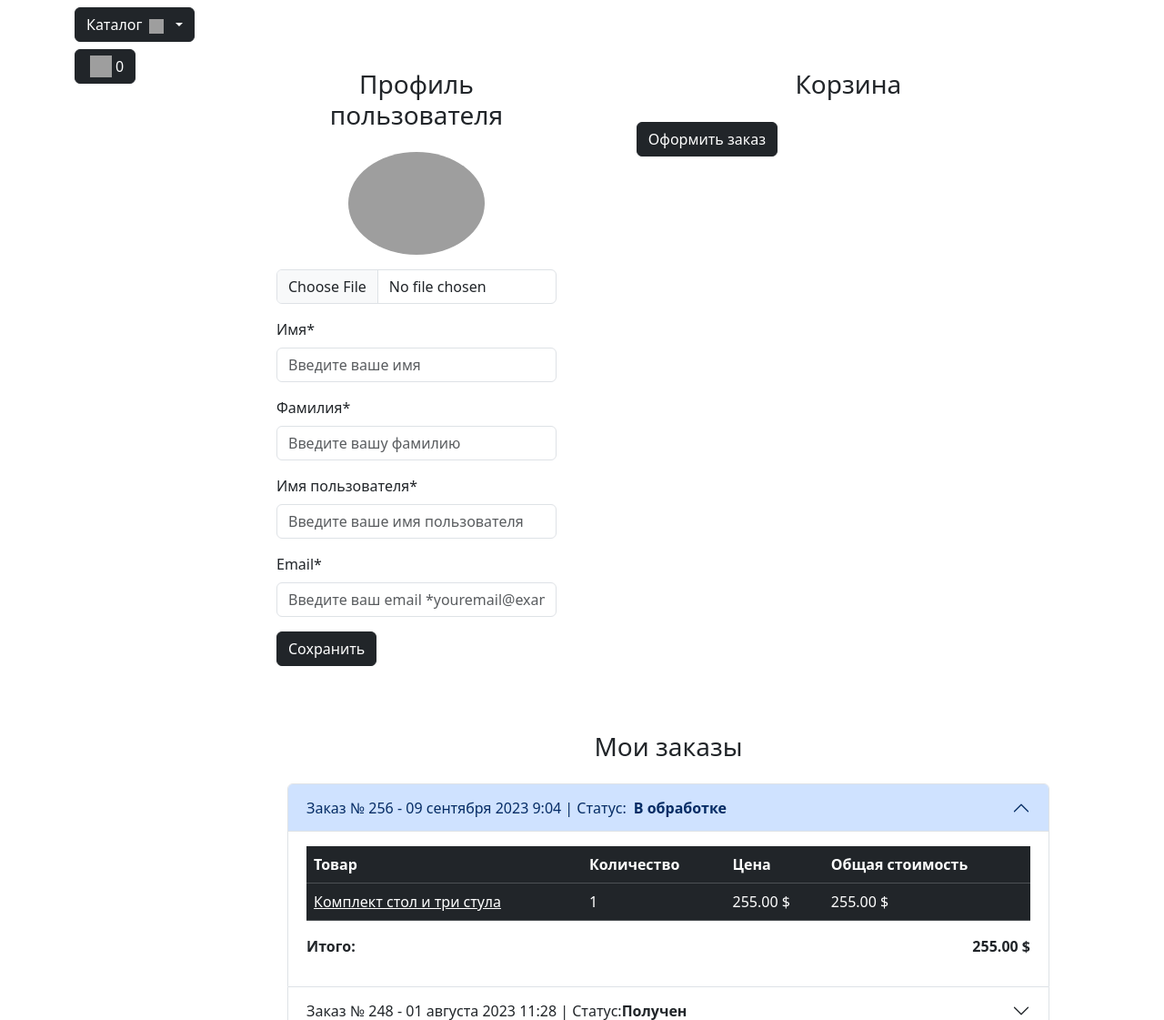
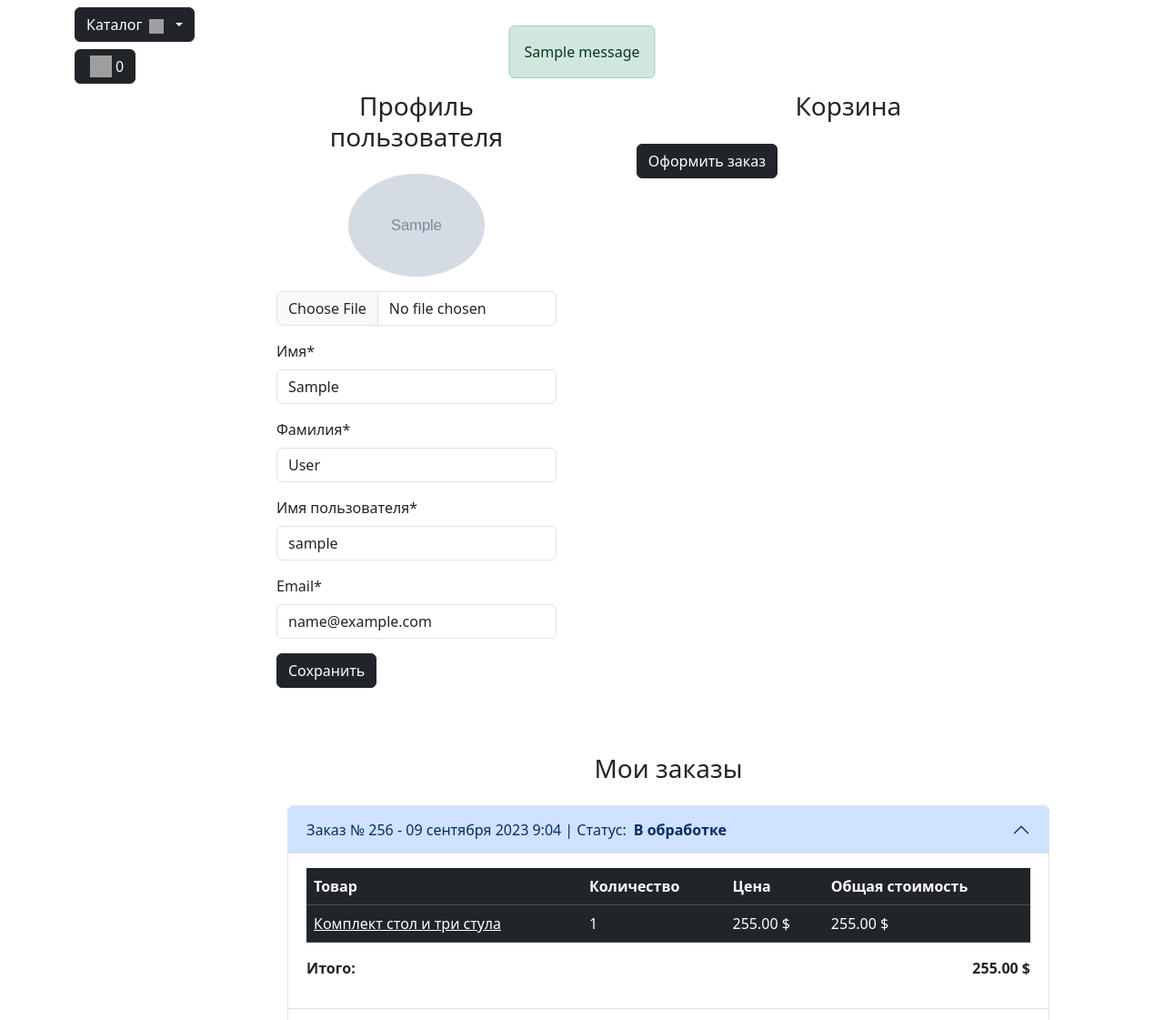
Before and after one commit to ff0xxx/ClosingSite, a Django app: page /user/profile/ in a window 1280 px wide. Shown: the part 56-1177 px from the top of the page at 91% size. Run offline with Django 5.2, Linux system fonts and the light colour scheme; a user stored in the database is signed in; tables that the repository leaves empty hold one stand-in row (values such as "Sample post"); grey boxes marked "Sample" are stand-in pictures; one stand-in notice (Sample message) is shown; parts of the project's set-up code (start-up, migrations or seed data) failed here and were passed over; some libraries are stand-ins or nearby versions; grey boxes are pictures that could not be loaded.

Commit message:
profile form, controller & notifications are ready

```diff
--- a/closingsite/templates/include/notifications.html
+++ b/closingsite/templates/include/notifications.html
@@ -12,3 +12,28 @@
         </div>
     </div>
 {% endif %}
+
+<!-- Для оповещений -->
+<div class="container mt-4">
+    <div class="row justify-content-center">
+        <div class="col-md-6">
+            {% if messages %}
+                {% for message in messages %}
+                    {% if message.tags == 'success' %}
+                    <div id="notification" class="position-fixed start-50 translate-middle-x z-3 alert alert-success fade show custom-shadow" role="alert">
+                        {{ message }}
+                    </div>
+                    {% endif %}
+                    {% if message.tags == 'warning' %}
+                    <div id="notification" class="position-fixed start-50 translate-middle-x z-3 alert alert-danger fade show custom-shadow" role="alert">
+                        {{ message }}
+                    </div>
+                    {% endif %}
+                {% endfor %}
+            {% else %}
+            <div id="jq-notification" class="position-fixed start-50 translate-middle-x z-3 alert alert-success fade show custom-shadow" style="display: none;" role="alert">
+            </div>
+            {% endif %}
+        </div>
+    </div>
+</div>
--- a/closingsite/users/forms.py
+++ b/closingsite/users/forms.py
@@ -1,4 +1,4 @@
-from django.contrib.auth.forms import AuthenticationForm, UserCreationForm
+from django.contrib.auth.forms import AuthenticationForm, UserCreationForm, UserChangeForm
 from django import forms
 
 from users.models import User
@@ -29,3 +29,20 @@
     email = forms.CharField()
     password1 = forms.CharField()
     password2 = forms.CharField()
+
+
+class ProfileForm(UserChangeForm):
+    class Meta:
+        model = User
+        fields = (
+            "image",
+            "first_name",
+            "last_name",
+            "username",
+            "email",)
+
+    image = forms.ImageField(required=False)
+    first_name = forms.CharField()
+    last_name = forms.CharField()
+    username = forms.CharField()
+    email = forms.CharField()
--- a/closingsite/users/templates/users/profile.html
+++ b/closingsite/users/templates/users/profile.html
@@ -9,35 +9,69 @@
             <div class="col-md-5">
                 <div class=" bg-white p-4 mb-4 mx-2 rounded custom-shadow">
                     <h3 class="text-center mb-4">Профиль пользователя</h3>
-                    <form>
+                    <form action="{% url "users:profile" %}" method="post" enctype="multipart/form-data">
+                        {% csrf_token %}
                         <div class="row">
                             <div class="col-md-12 mb-3 text-center">
-                                <img src="{% static 'deps/images/baseavatar.jpg' %}"
-                                    alt="Аватар пользователя" class="img-fluid rounded-circle"
-                                    style="max-width: 150px;">
-                                <input type="file" class="form-control mt-3" id="avatar"
+                                {% if user.image %}
+                                    <img src="{{ user.image.url }}"
+                                        alt="Аватар пользователя" class="img-fluid rounded-circle"
+                                        style="max-width: 150px;">
+                                {% else %}
+                                    <img src="{% static "deps/images/baseavatar.jpg" %}"
+                                        alt="Аватар пользователя" class="img-fluid rounded-circle"
+                                        style="max-width: 150px;">
+                                {% endif %}
+                                <input type="file" class="form-control mt-3" id="id_image"
+                                    name='image'
                                     accept="image/*">
+                                    {% if form.image.errors %}
+                                    <div class="alert alert-danger alert-dismissible fade show">{{form.image.errors}}</div>
+                                    {% endif %}
                             </div>
                             <div class="col-md-12 mb-3">
-                                <label for="firstName" class="form-label">Имя*</label>
-                                <input type="text" class="form-control" id="firstName"
-                                    placeholder="Введите ваше имя" value="" required>
+                                <label for="id_first_name" class="form-label">Имя*</label>
+                                <input type="text" class="form-control" id="id_first_name"
+                                    name="first_name"
+                                    placeholder="Введите ваше имя"
+                                    value="{{ form.first_name.value }}"
+                                    required>
+                                    {% if form.first_name.errors %}
+                                    <div class="alert alert-danger alert-dismissible fade show">{{form.first_name.errors}}</div>
+                                    {% endif %}
                             </div>
                             <div class="col-md-12 mb-3">
-                                <label for="lastName" class="form-label">Фамилия*</label>
-                                <input type="text" class="form-control" id="lastName"
-                                    placeholder="Введите вашу фамилию" value="" required>
+                                <label for="id_last_name" class="form-label">Фамилия*</label>
+                                <input type="text" class="form-control" id="id_last_name"
+                                    name="last_name"
+                                    placeholder="Введите вашу фамилию"
+                                    value="{{ form.last_name.value }}"
+                                    required>
+                                    {% if form.last_name.errors %}
+                                    <div class="alert alert-danger alert-dismissible fade show">{{form.last_name.errors}}</div>
+                                    {% endif %}
                             </div>
                             <div class="col-md-12 mb-3">
-                                <label for="username" class="form-label">Имя пользователя*</label>
-                                <input type="text" class="form-control" id="username"
-                                    placeholder="Введите ваше имя пользователя" value="" required>
+                                <label for="id_username" class="form-label">Имя пользователя*</label>
+                                <input type="text" class="form-control" id="id_username"
+                                    name="username"
+                                    placeholder="Введите ваше имя пользователя"
+                                    value="{{ form.username.value }}"
+                                    required>
+                                    {% if form.username.errors %}
+                                    <div class="alert alert-danger alert-dismissible fade show">{{form.username.errors}}</div>
+                                    {% endif %}
                             </div>
                             <div class="col-md-12 mb-3">
-                                <label for="email" class="form-label">Email*</label>
-                                <input type="email" class="form-control" id="email"
-                                    placeholder="Введите ваш email *youremail@example.com" value=""
+                                <label for="id_email" class="form-label">Email*</label>
+                                <input type="email" class="form-control" id="id_email"
+                                    name="email"
+                                    placeholder="Введите ваш email *youremail@example.com"
+                                    value="{{ form.email.value }}"
                                     required>
+                                    {% if form.email.errors %}
+                                    <div class="alert alert-danger alert-dismissible fade show">{{form.email.errors}}</div>
+                                    {% endif %}
                             </div>
                         </div>
                         <button type="submit" class="btn btn-dark">Сохранить</button>
@@ -137,4 +171,4 @@
         </div>
     </div>
 </div>
-{% endblock %}
+{% endblock  %}
--- a/closingsite/users/views.py
+++ b/closingsite/users/views.py
@@ -1,9 +1,10 @@
-from django.contrib import auth
+from django.contrib import auth, messages
+from django.contrib.auth.decorators import login_required
 from django.http import HttpResponseRedirect
 from django.shortcuts import render, redirect
 from django.urls import reverse
 
-from users.forms import UserLoginForm, UserRegistrationForm
+from users.forms import UserLoginForm, UserRegistrationForm, ProfileForm
 
 
 def login(request):
@@ -15,6 +16,7 @@
             user = auth.authenticate(username=username, password=password)
             if user:
                 auth.login(request, user)
+                messages.success(request, f"{username}, Вы вошли в аккаунт")
                 return HttpResponseRedirect(reverse('clothing:index'))
     else:
         form = UserLoginForm()
@@ -33,7 +35,8 @@
             form.save()
             user = form.instance
             auth.login(request, user)
-            return HttpResponseRedirect(reverse('user:index'))
+            messages.success(request, f"{user.username}, Вы успешно зарегистрированы и вошли в аккаунт")
+            return HttpResponseRedirect(reverse('users:index'))
     else:
         form = UserRegistrationForm()
 
@@ -44,12 +47,26 @@
     return render(request, 'users/registration.html', context)
 
 
+@login_required
 def profile(request):
+    if request.method == 'POST':
+        form = ProfileForm(data=request.POST, instance=request.user, files=request.FILES)
+        if form.is_valid():
+            form.save()
+            messages.success(request, "Профайл успешно обновлен")
+            return HttpResponseRedirect(reverse('user:profile'))
+    else:
+        form = ProfileForm(instance=request.user)
+
     context = {
-        'title': 'Home - Кабинет'
+        'title': 'Home - Кабинет',
+        'form': form
     }
     return render(request, 'users/profile.html', context)
 
+
+@login_required
 def logout(request):
+    messages.success(request, f"{request.user.username}, Вы вышли из аккаунта")
     auth.logout(request)
     return redirect(reverse('clothing:index'))
```
